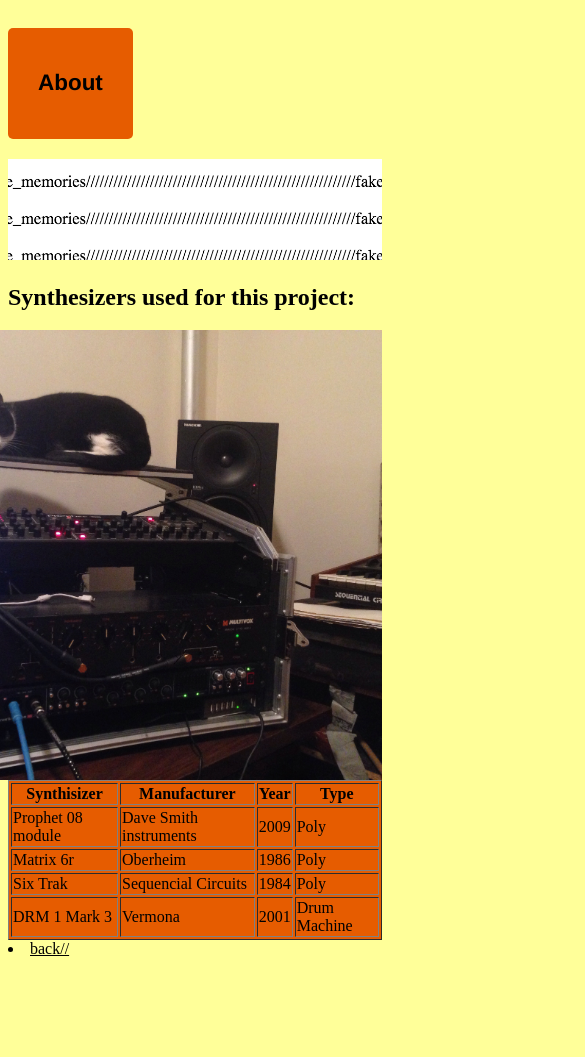
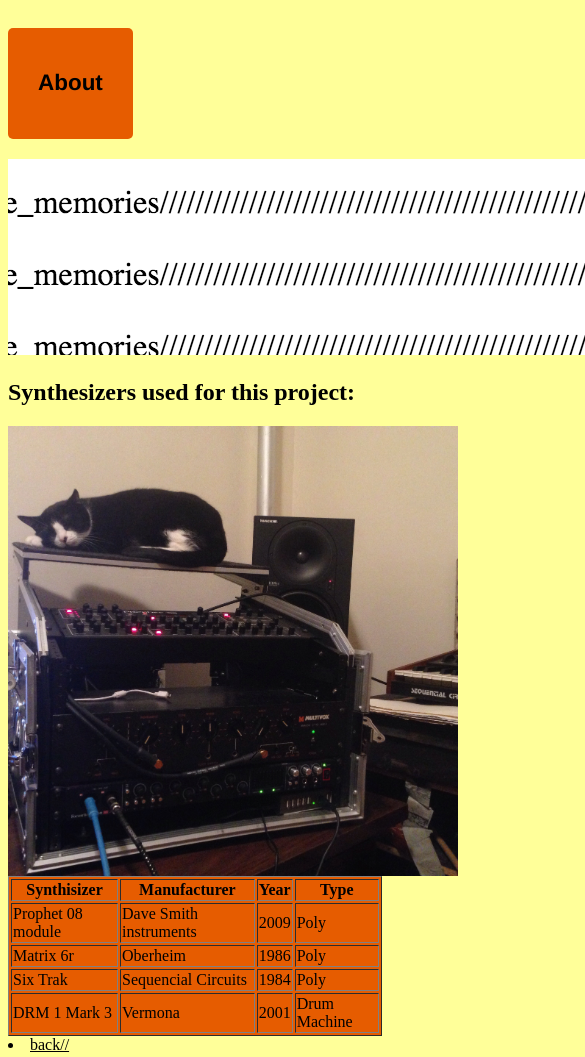
Before and after one commit to adamspittler/adamspittler.github.io, a plain HTML site: page about.html in a window 390 px wide. Shown: the top 1057 px of the page, 585 px wide, since content can reach past the window. Before the commit the page ends 966 px from the top, so only its background shows below. Drawn offline with Linux system fonts and the light colour scheme.

Commit message:
Changes CSS, adds a new media query

```diff
--- a/stylesheets/mainstyle.css
+++ b/stylesheets/mainstyle.css
@@ -15,11 +15,7 @@ html {
 
 #main_content {
 	max-width: 960px;
-}
-
-img {
-max-width: 100%;
-
+	width: 100%;
 }
 
 .vid_label {
@@ -106,8 +102,12 @@ a:active {
   }
 }
 
-@media screen and (min-width: 700px) {
-  img {
-    opacity: 80%;
+@media (max-width: 500px) {
+  body {
+    float: none;
+  }
+  #pig {
+  	float: left;
+  	size: 60%;
   }
 }
```
Also changed, not shown: stylesheets/nav_boxes.css (deleted, +0 -9 lines).
